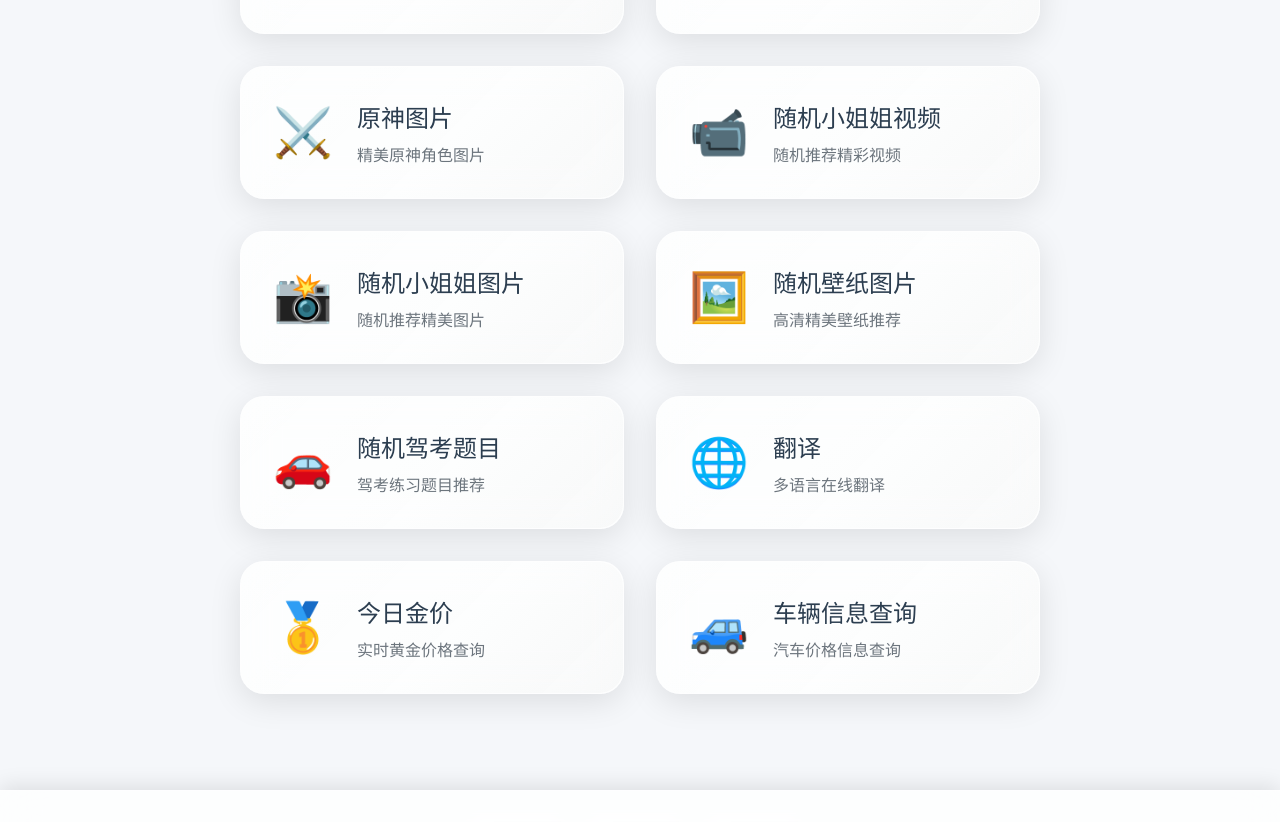
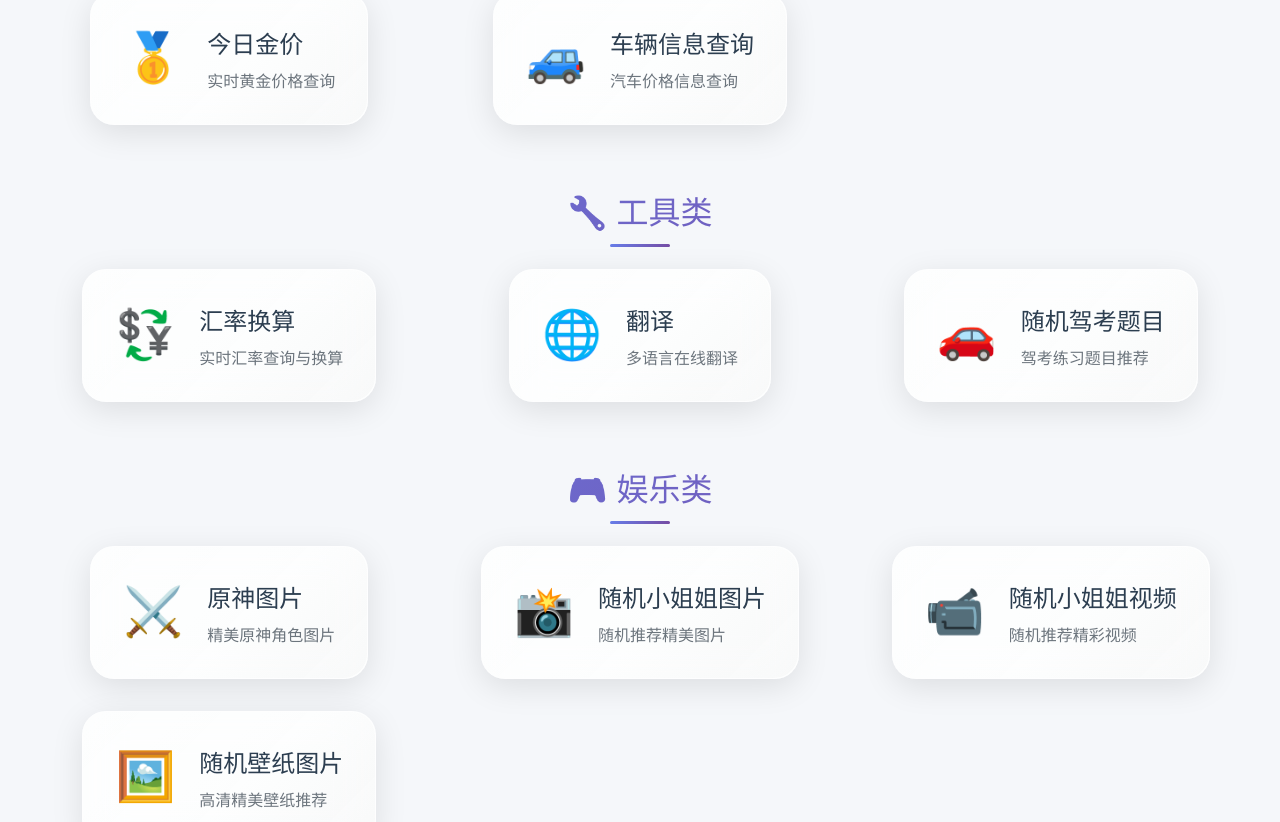
Before and after one commit to Glassous/Glesearch, a Vue app: page / in a window 1280 px wide. Shown: the part 560-1382 px from the top of the page. Built offline with nearby package versions, Linux system fonts and the light colour scheme.

Commit message:
优化了主页布局

```diff
--- a/src/views/Home.vue
+++ b/src/views/Home.vue
@@ -118,15 +118,10 @@ const handleVehiclePrice = () => {
 
   <!-- 功能按钮区域 -->
   <main class="main-content">
+    <!-- 查询类 -->
+    <section class="category-section">
+      <h2 class="category-title">🔍 查询类</h2>
       <div class="button-grid">
-      <button class="feature-button exchange-rate" @click="handleExchangeRate">
-        <div class="button-icon">💱</div>
-        <div class="button-text">
-          <h3>汇率换算</h3>
-          <p>实时汇率查询与换算</p>
-        </div>
-      </button>
-
         <button class="feature-button oil-price" @click="handleOilPrice">
           <div class="button-icon">⛽</div>
           <div class="button-text">
@@ -151,54 +146,6 @@ const handleVehiclePrice = () => {
           </div>
         </button>
 
-      <button class="feature-button genshin-images" @click="handleGenshinImages">
-        <div class="button-icon">⚔️</div>
-        <div class="button-text">
-          <h3>原神图片</h3>
-          <p>精美原神角色图片</p>
-        </div>
-      </button>
-
-      <button class="feature-button random-girl-video" @click="handleRandomGirlVideo">
-        <div class="button-icon">📹</div>
-        <div class="button-text">
-          <h3>随机小姐姐视频</h3>
-          <p>随机推荐精彩视频</p>
-        </div>
-      </button>
-
-      <button class="feature-button random-girl-image" @click="handleRandomGirlImage">
-        <div class="button-icon">📸</div>
-        <div class="button-text">
-          <h3>随机小姐姐图片</h3>
-          <p>随机推荐精美图片</p>
-        </div>
-      </button>
-
-      <button class="feature-button random-wallpaper" @click="handleRandomWallpaper">
-        <div class="button-icon">🖼️</div>
-        <div class="button-text">
-          <h3>随机壁纸图片</h3>
-          <p>高清精美壁纸推荐</p>
-        </div>
-      </button>
-
-      <button class="feature-button driving-test" @click="handleDrivingTest">
-        <div class="button-icon">🚗</div>
-        <div class="button-text">
-          <h3>随机驾考题目</h3>
-          <p>驾考练习题目推荐</p>
-        </div>
-      </button>
-
-      <button class="feature-button translate" @click="handleTranslate">
-        <div class="button-icon">🌐</div>
-        <div class="button-text">
-          <h3>翻译</h3>
-          <p>多语言在线翻译</p>
-        </div>
-      </button>
-
         <button class="feature-button gold-price" @click="handleGoldPrice">
           <div class="button-icon">🥇</div>
           <div class="button-text">
@@ -215,6 +162,75 @@ const handleVehiclePrice = () => {
           </div>
         </button>
       </div>
+    </section>
+
+    <!-- 工具类 -->
+    <section class="category-section">
+      <h2 class="category-title">🔧 工具类</h2>
+      <div class="button-grid">
+        <button class="feature-button exchange-rate" @click="handleExchangeRate">
+          <div class="button-icon">💱</div>
+          <div class="button-text">
+            <h3>汇率换算</h3>
+            <p>实时汇率查询与换算</p>
+          </div>
+        </button>
+
+        <button class="feature-button translate" @click="handleTranslate">
+          <div class="button-icon">🌐</div>
+          <div class="button-text">
+            <h3>翻译</h3>
+            <p>多语言在线翻译</p>
+          </div>
+        </button>
+
+        <button class="feature-button driving-test" @click="handleDrivingTest">
+          <div class="button-icon">🚗</div>
+          <div class="button-text">
+            <h3>随机驾考题目</h3>
+            <p>驾考练习题目推荐</p>
+          </div>
+        </button>
+      </div>
+    </section>
+
+    <!-- 娱乐类 -->
+    <section class="category-section">
+      <h2 class="category-title">🎮 娱乐类</h2>
+      <div class="button-grid">
+        <button class="feature-button genshin-images" @click="handleGenshinImages">
+          <div class="button-icon">⚔️</div>
+          <div class="button-text">
+            <h3>原神图片</h3>
+            <p>精美原神角色图片</p>
+          </div>
+        </button>
+
+        <button class="feature-button random-girl-image" @click="handleRandomGirlImage">
+          <div class="button-icon">📸</div>
+          <div class="button-text">
+            <h3>随机小姐姐图片</h3>
+            <p>随机推荐精美图片</p>
+          </div>
+        </button>
+
+        <button class="feature-button random-girl-video" @click="handleRandomGirlVideo">
+          <div class="button-icon">📹</div>
+          <div class="button-text">
+            <h3>随机小姐姐视频</h3>
+            <p>随机推荐精彩视频</p>
+          </div>
+        </button>
+
+        <button class="feature-button random-wallpaper" @click="handleRandomWallpaper">
+          <div class="button-icon">🖼️</div>
+          <div class="button-text">
+            <h3>随机壁纸图片</h3>
+            <p>高清精美壁纸推荐</p>
+          </div>
+        </button>
+      </div>
+    </section>
   </main>
 
   <!-- 版权区域 -->
@@ -620,18 +636,45 @@ const handleVehiclePrice = () => {
 }
 
 .main-content {
-  display: flex;
-  align-items: center;
-  justify-content: center;
   padding: 0 2rem 2rem 2rem;
+  max-width: 1200px;
+  margin: 0 auto;
+}
+
+.category-section {
+  margin-bottom: 4rem;
+}
+
+.category-title {
+  font-size: 2rem;
+  font-weight: 700;
+  color: var(--text-primary);
+  text-align: center;
+  margin-bottom: 2rem;
+  background: linear-gradient(135deg, #667eea 0%, #764ba2 100%);
+  -webkit-background-clip: text;
+  -webkit-text-fill-color: transparent;
+  background-clip: text;
+  position: relative;
+}
+
+.category-title::after {
+  content: '';
+  position: absolute;
+  bottom: -10px;
+  left: 50%;
+  transform: translateX(-50%);
+  width: 60px;
+  height: 3px;
+  background: linear-gradient(135deg, #667eea 0%, #764ba2 100%);
+  border-radius: 2px;
 }
 
 .button-grid {
   display: grid;
   grid-template-columns: repeat(auto-fit, minmax(280px, 1fr));
   gap: 2rem;
-  max-width: 800px;
-  width: 100%;
+  justify-items: center;
 }
 
 /* 毛玻璃效果和曲面屏效果按钮样式 */
```
Lines whose indentation alone changed are shown as unchanged.
